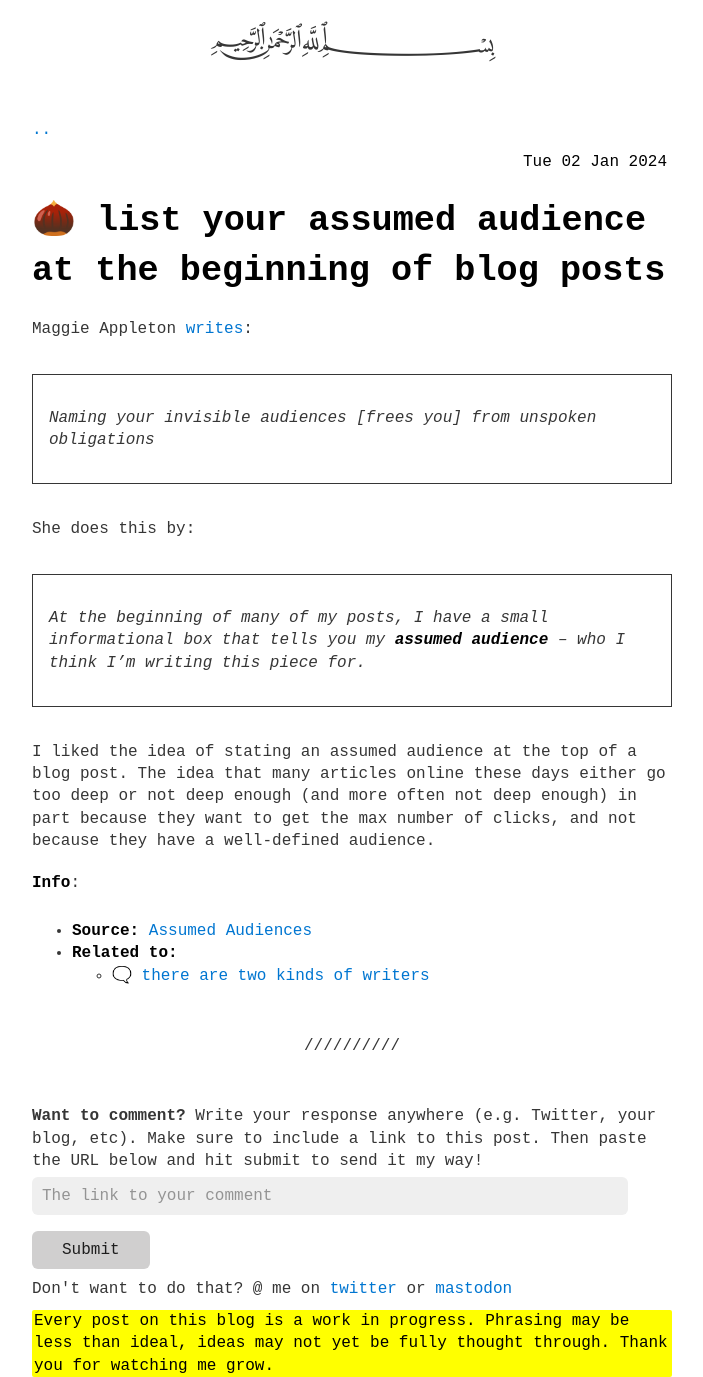
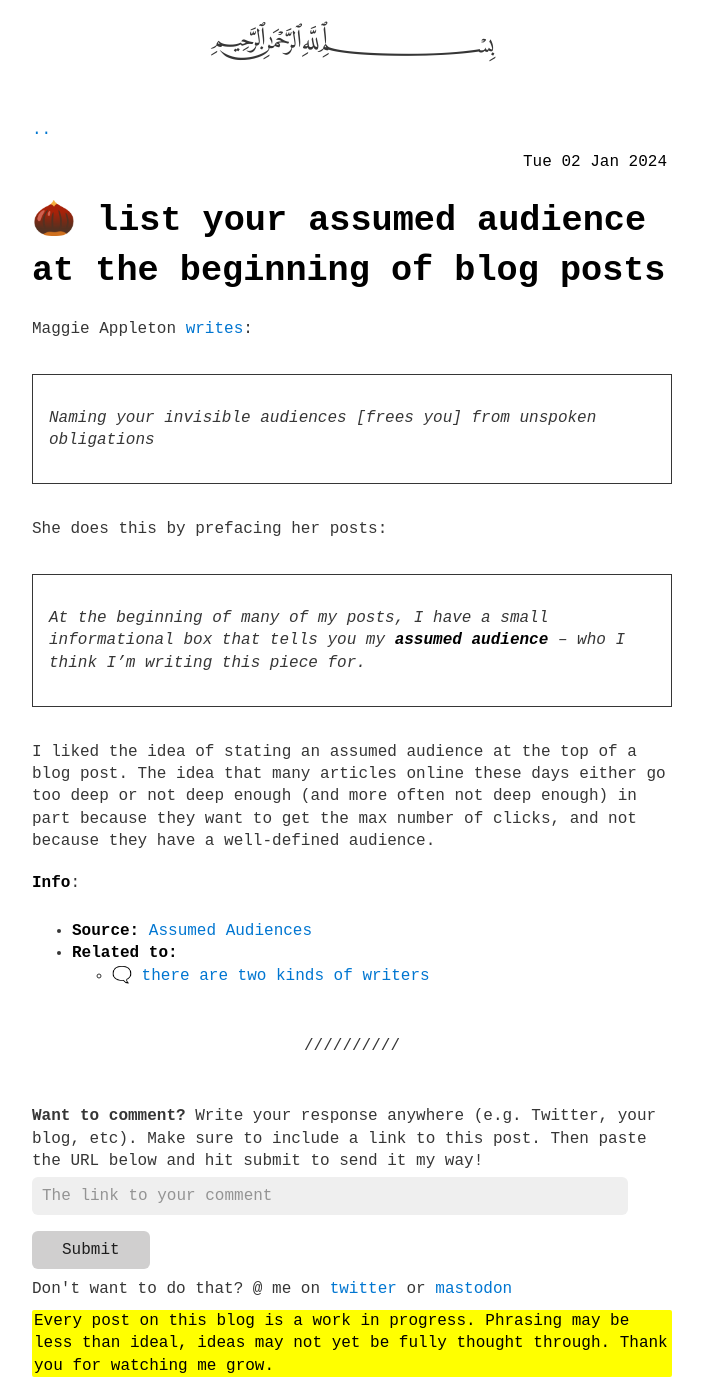
Before and after one commit to person-al/person-al.github.io, a Jekyll site: the page built from _posts/2024-01-02-🌰-list-your-assumed-audience-at-the-beginning-of-blog-posts.md, in a window 1280 px wide. Shown: the whole page, without its empty margins (288-991 px from the left). Built offline with Jekyll 4.4.1, drawn with Linux system fonts in a browser that asks for light colours.

Commit message:
update audiences post

```diff
--- a/_posts/2024-01-02-🌰-list-your-assumed-audience-at-the-beginning-of-blog-posts.md
+++ b/_posts/2024-01-02-🌰-list-your-assumed-audience-at-the-beginning-of-blog-posts.md
@@ -9,7 +9,7 @@ title: "\U0001F330 list your assumed audience at the beginning of blog posts"
 Maggie Appleton [writes](https://maggieappleton.com/assumed-audience):
 > Naming your invisible audiences [frees you] from unspoken obligations
 
-She does this by:
+She does this by prefacing her posts:
 > At the beginning of many of my posts, I have a small informational box that tells you my **assumed audience** – who I think I'm writing this piece for.
 
 I liked the idea of stating an assumed audience at the top of a blog post. The idea that many articles online these days either go too deep or not deep enough (and more often not deep enough) in part because they want to get the max number of clicks, and not because they have a well-defined audience.
```
